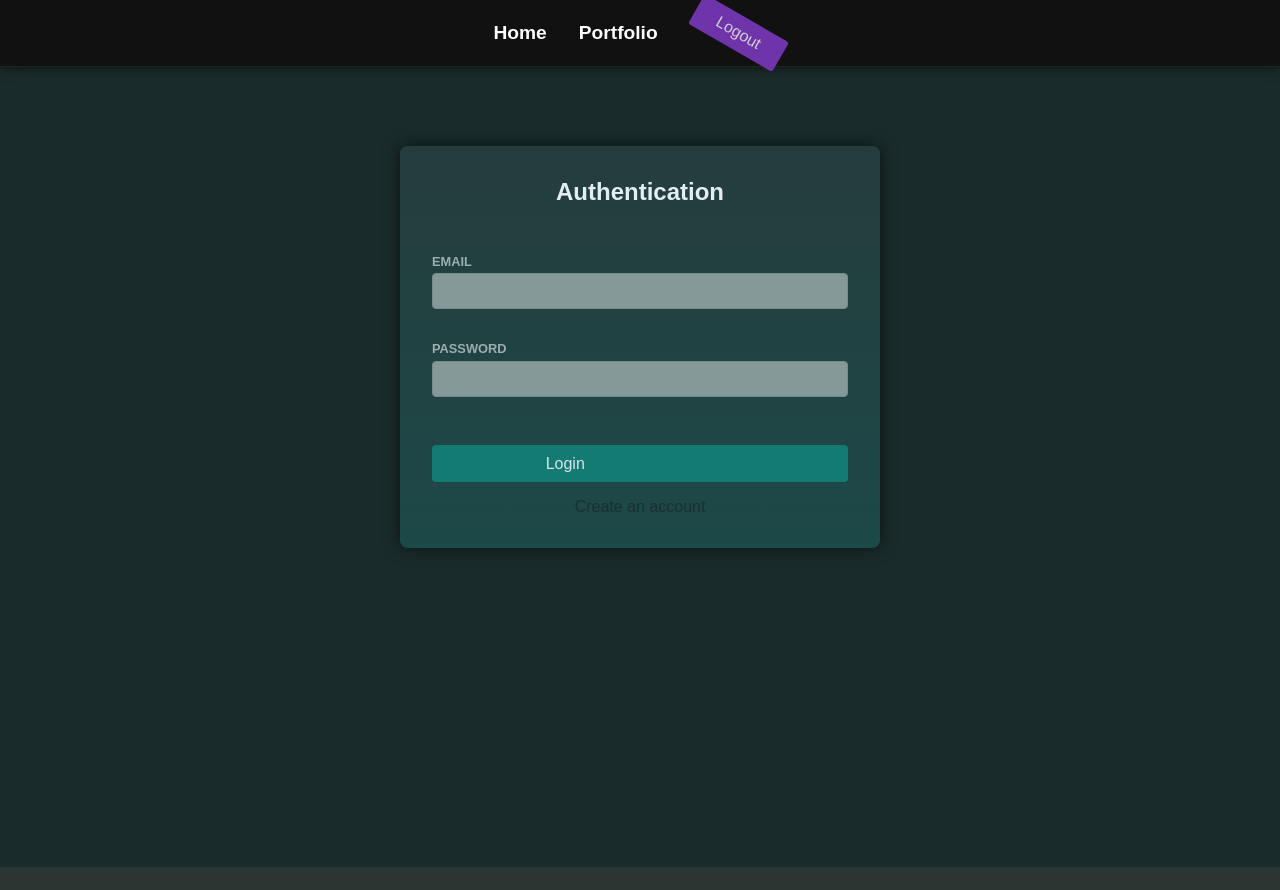
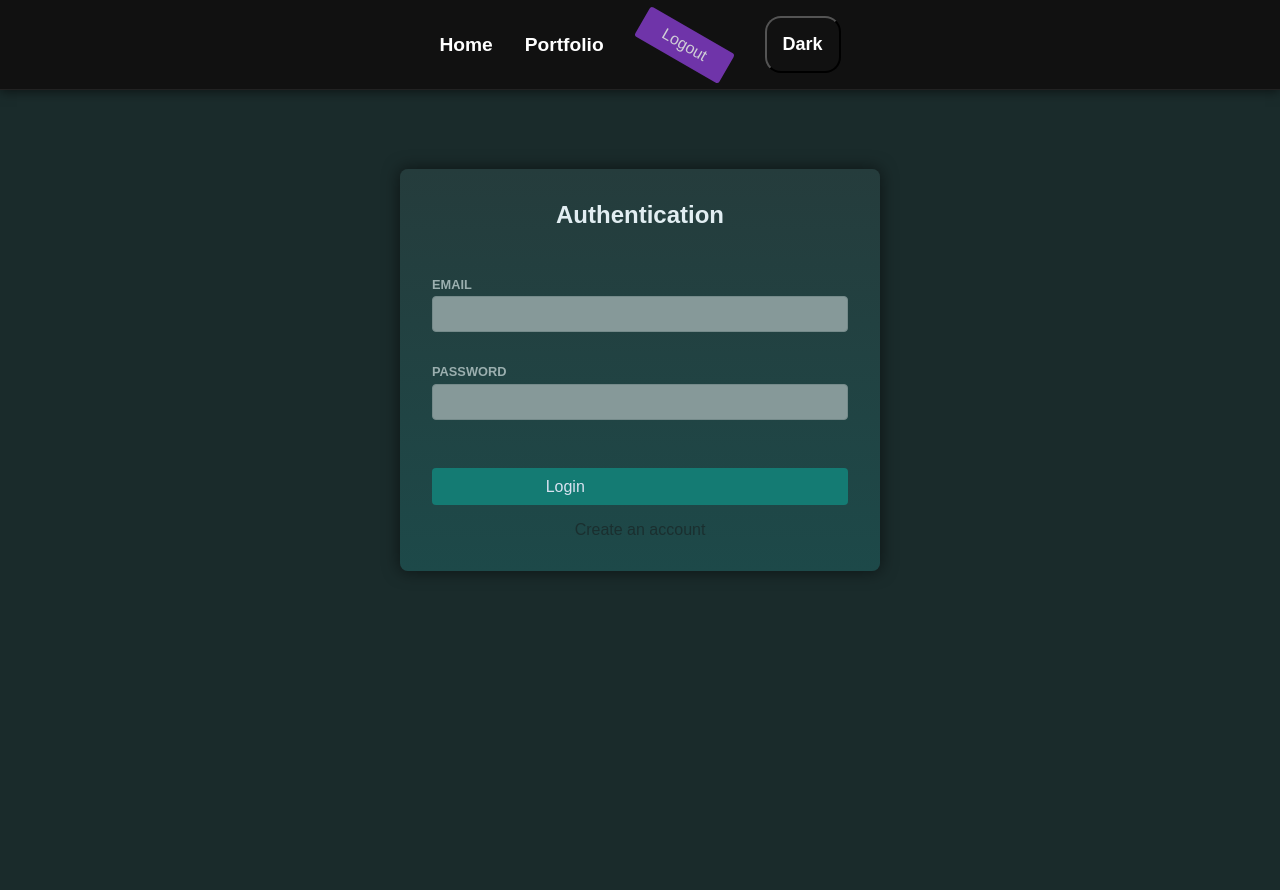
Before and after one commit to Rafael12Ma/StockCalculatorNEXTJS, a Next.js app: page / in a window 1280 px wide. Before the commit the page ends 867 px from the top, so only its background shows below. Built offline with nearby package versions, Linux system fonts and the light colour scheme.

Commit message:
Theme Zustand

```diff
--- a/app/(auth)/stocks/[stockslug]/page.jsx
+++ b/app/(auth)/stocks/[stockslug]/page.jsx
@@ -26,15 +26,13 @@ export async function generateMetadata({ params }) {
 export default async function StockDetails({ params }) {
   const resolvedParams = await params;
   const slug = resolvedParams.stockslug;
-
-  // const stock = await getStock(slug);
   const stocks = await getStocks();
   // const stocks = dummyStocks;
   const stock = stocks.find((stock) => stock.slug === slug);
   console.log(stock);
 
   if (!stock) {
-    return <p>Stock not found</p>;
+    return <p style={{ textAlign: "center", margin: 20 }}>Stock not found</p>;
   }
 
   let a;
--- a/components/home/MainNavigation.jsx
+++ b/components/home/MainNavigation.jsx
@@ -5,8 +5,10 @@ import classes from "./MainNavigation.module.css";
 import { usePathname } from "next/navigation";
 import { logout } from "@/actions/auth-actions";
 import { motion } from "framer-motion";
+import { useTheme } from "@/zustand/theme";
 
 export default function MainNavigationBar() {
+  const { theme, toggleThemes } = useTheme();
   const path = usePathname();
   return (
     <>
@@ -35,6 +37,9 @@ export default function MainNavigationBar() {
             </button>
           </form>
         </motion.div>
+        <button className={classes.themeButton} onClick={toggleThemes}>
+          {theme === "light" ? "Dark" : "Light "}
+        </button>
       </nav>
     </>
   );
--- a/components/home/MainNavigation.module.css
+++ b/components/home/MainNavigation.module.css
@@ -41,3 +41,13 @@
   cursor: pointer;
   padding: 0;
 }
+
+.themeButton {
+  color: white;
+  background-color: #111;
+  border-radius: 1rem;
+  font-weight: 600;
+  font-size: large;
+  padding: 1rem;
+  cursor: pointer;
+}
--- a/package.json
+++ b/package.json
@@ -21,7 +21,8 @@
     "react": "19.2.0",
     "react-dom": "19.2.0",
     "react-icons": "^5.5.0",
-    "tailwindcss": "^4.1.17"
+    "tailwindcss": "^4.1.17",
+    "zustand": "^5.0.9"
   },
   "devDependencies": {
     "babel-plugin-react-compiler": "1.0.0",
--- /dev/null
+++ b/zustand/theme.js
@@ -0,0 +1,7 @@
+import { create } from "zustand"
+
+
+export const useTheme = create((set) => ({
+    theme: 'light',
+    toggleThemes: () => set((state) => ({ theme: state.theme === "light" ? "dark" : 'light' }))
+}))
```
Also changed, not shown: 2 other files (tests, documents, lock files or other folders).
